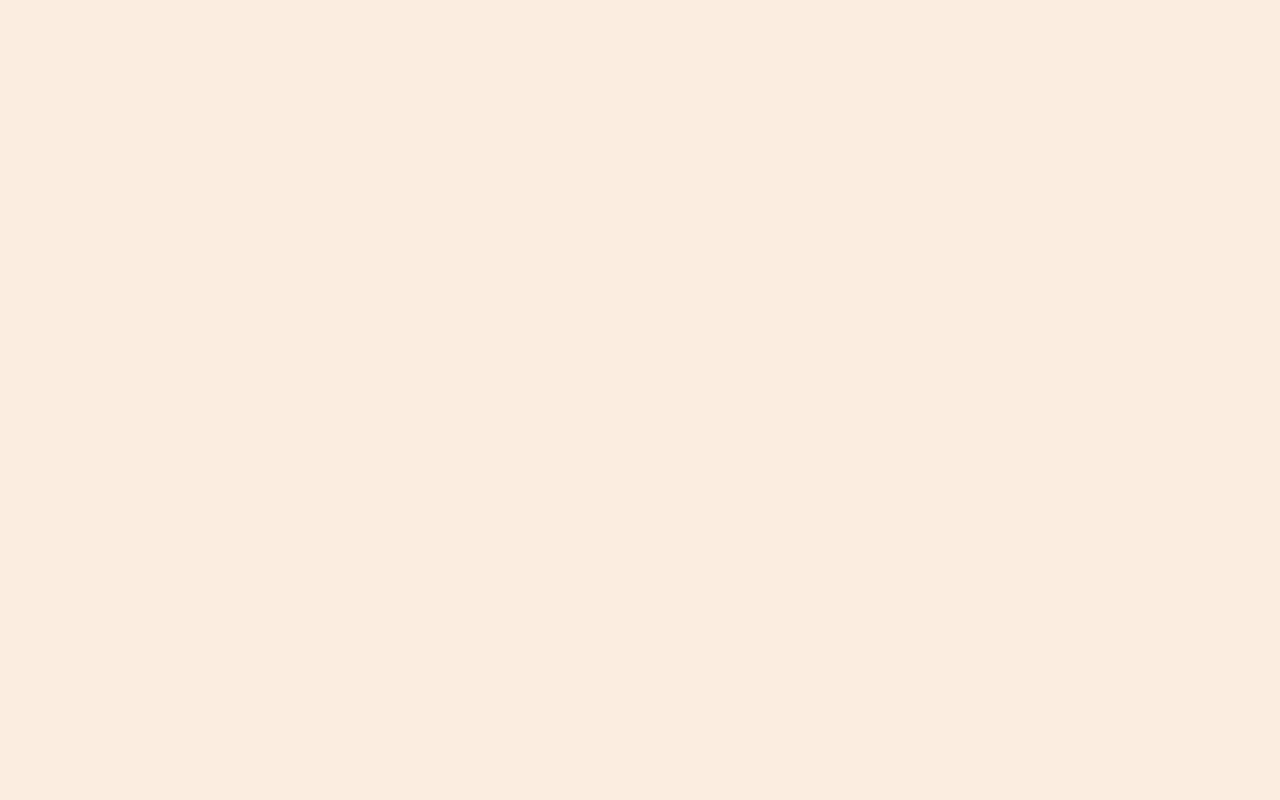
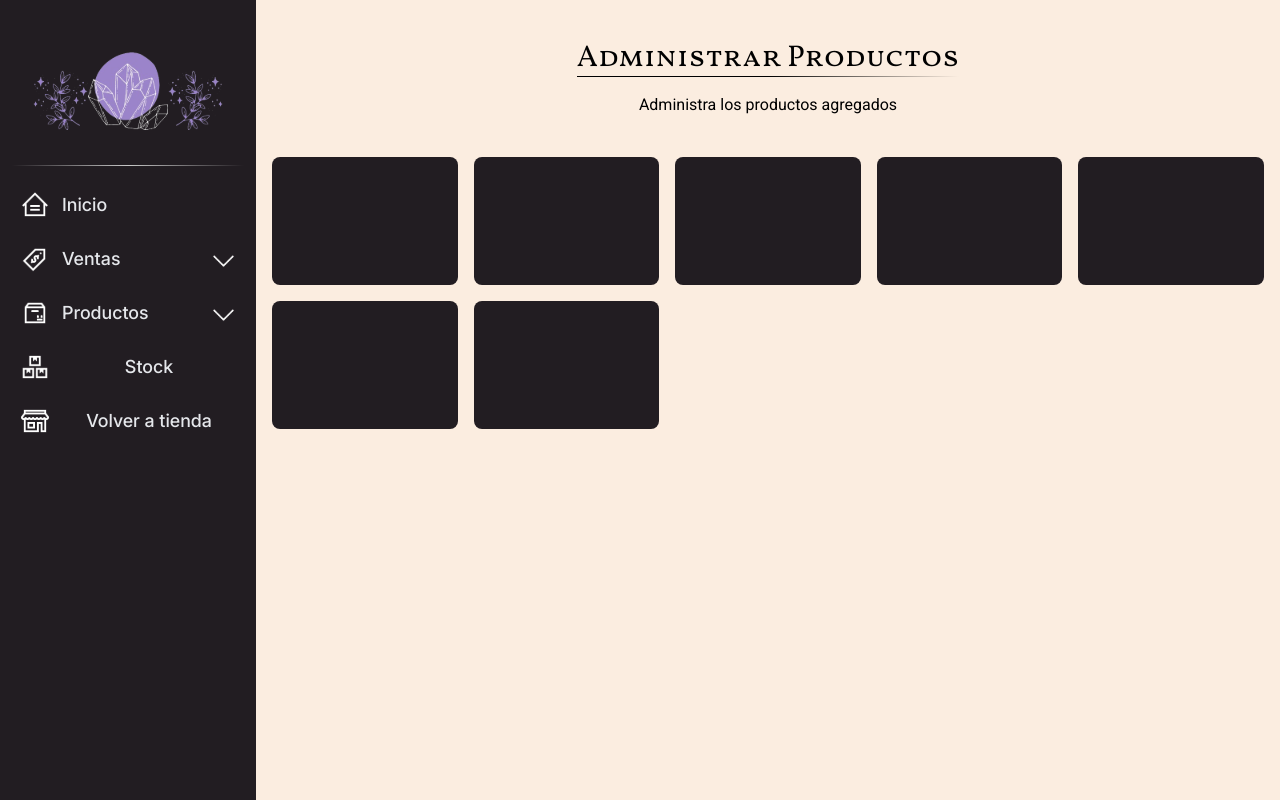
Before and after one commit to Julian-Eze-Fernandez/LucyBell, an Angular app in the folder lucybell.client/: page /administrarProductos in a window 1280 px wide. Before the commit this address led to /. Built offline with nearby package versions, Linux system fonts and the light colour scheme.

Commit message:
Pagina de administrar productos. Grid de adm comenzado.

```diff
--- /dev/null
+++ b/lucybell.client/src/app/Pages/administrar-productos/administrar-productos.component.css
@@ -0,0 +1,7 @@
+.body{
+    display:flex
+}
+
+.item-background {
+  background-color: #221D22;
+}
--- /dev/null
+++ b/lucybell.client/src/app/Pages/administrar-productos/administrar-productos.component.html
@@ -0,0 +1,29 @@
+<div class="flex">
+  <app-sidebar class="sidebar max-p-max"></app-sidebar>
+
+  <div class="main-content flex-1 p-4">
+
+    <div class="">
+      <h1 class="text-3xl flex inline-block absolute; max-sm:pl-4 max-sm:text-2xl max-sm:pt-4" style="font-family: VollkornSC; display: inline-block;">
+        Administrar Productos
+        <div class="gradient-line-title mb-4"></div>
+      </h1>
+      <p class="mb-10">Administra los productos agregados</p>
+    </div>
+
+    <div class="grid grid-cols-2 md:grid-cols-3 lg:grid-cols-5 gap-4 rid-flow-row auto-rows-max">
+
+      <div class="item-background h-32 rounded-lg"></div>
+      <div class="item-background h-32 rounded-lg"></div>
+      <div class="item-background h-32 rounded-lg"></div>
+      <div class="item-background h-32 rounded-lg"></div>
+      <div class="item-background h-32 rounded-lg"></div>
+      <div class="item-background h-32 rounded-lg"></div>
+      <div class="item-background h-32 rounded-lg"></div>
+
+    </div>
+
+
+  </div>
+
+</div>
--- a/lucybell.client/src/app/app.module.ts
+++ b/lucybell.client/src/app/app.module.ts
@@ -9,6 +9,7 @@ import { OneButtonModalComponent } from './Pages/one-button-modal/one-button-mod
 import { SidebarComponent } from './Pages/sidebar/sidebar.component';
 import { RouterModule } from '@angular/router';
 import { AgregarProductoComponent } from './Pages/agregar-producto/agregar-producto.component';
+import { AdministrarProductosComponent } from './Pages/administrar-productos/administrar-productos.component';
 
 
 @NgModule({
@@ -17,7 +18,8 @@ import { AgregarProductoComponent } from './Pages/agregar-producto/agregar-produ
     TwoButtonModalComponent,
     OneButtonModalComponent,
     SidebarComponent,
-    AgregarProductoComponent
+    AgregarProductoComponent,
+    AdministrarProductosComponent
   ],
   imports: [
     BrowserModule,
--- a/lucybell.client/src/app/app.routes.ts
+++ b/lucybell.client/src/app/app.routes.ts
@@ -2,7 +2,8 @@ import { RouterModule, Routes } from '@angular/router';
 import { InicioComponent } from './Pages/inicio/inicio.component';
 import { CategoriaComponent } from './Pages/categoria/categoria.component';
 import { SidebarComponent } from './Pages/sidebar/sidebar.component';
-import { AgregarProductoComponent} from './Pages/agregar-producto/agregar-producto.component'
+import { AgregarProductoComponent } from './Pages/agregar-producto/agregar-producto.component'
+import { AdministrarProductosComponent } from './Pages/administrar-productos/administrar-productos.component'
 import { Component } from '@angular/core';
 export const routes: Routes = [
     { path:'',component:InicioComponent },
@@ -10,4 +11,5 @@ export const routes: Routes = [
     { path:'sidebar', component: SidebarComponent },
     { path: 'categoria/:id', component: CategoriaComponent },
     { path: 'agregarProducto', component: AgregarProductoComponent },
+    { path: 'administrarProductos', component: AdministrarProductosComponent },
 ];
```
Also changed, not shown: lucybell.client/src/app/Pages/administrar-productos/administrar-productos.component.ts (added, +14 -0 lines), 1 other file (tests, documents, lock files or other folders).
